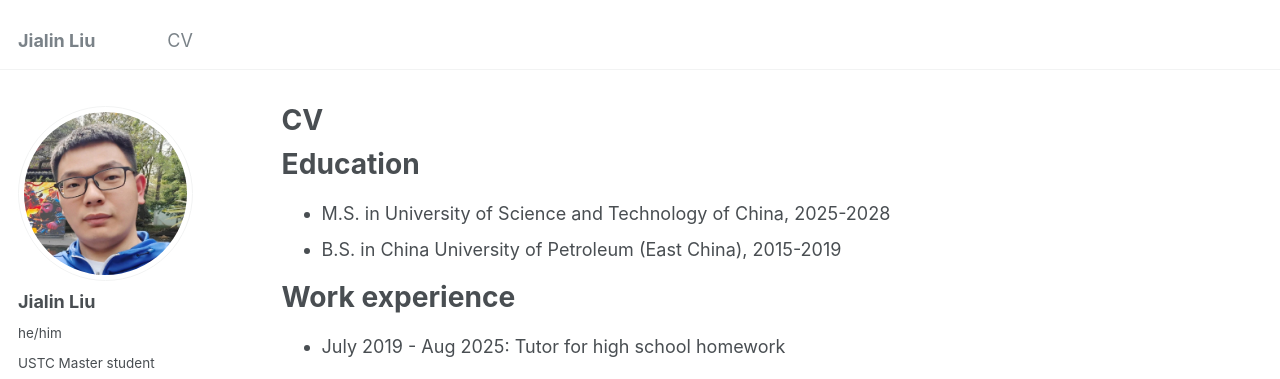
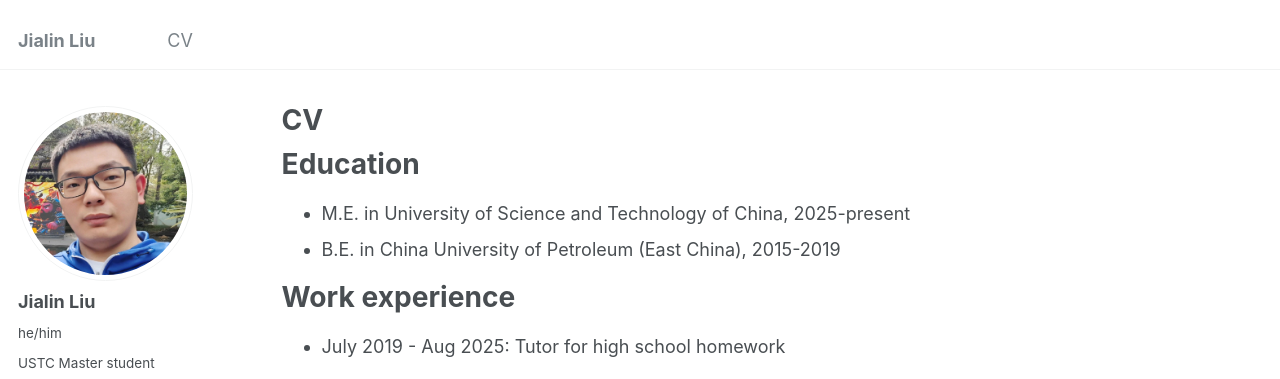
Before and after one commit to jialinliu0817/jialinliu0817.github.io, a Jekyll site: the page built from _pages/cv.md, in a window 1280 px wide and 937 px high. Shown: the top 379 px of the window. Built offline with Jekyll 4.4.1, drawn with Linux system fonts in a browser that asks for light colours.

Commit message:
Update education details in CV

```diff
--- a/_pages/cv.md
+++ b/_pages/cv.md
@@ -11,8 +11,8 @@ redirect_from:
 
 Education
 ======
-* M.S. in University of Science and Technology of China, 2025-2028
-* B.S. in China University of Petroleum (East China), 2015-2019
+* M.E. in University of Science and Technology of China, 2025-present
+* B.E. in China University of Petroleum (East China), 2015-2019
 
 Work experience
 ======
```
